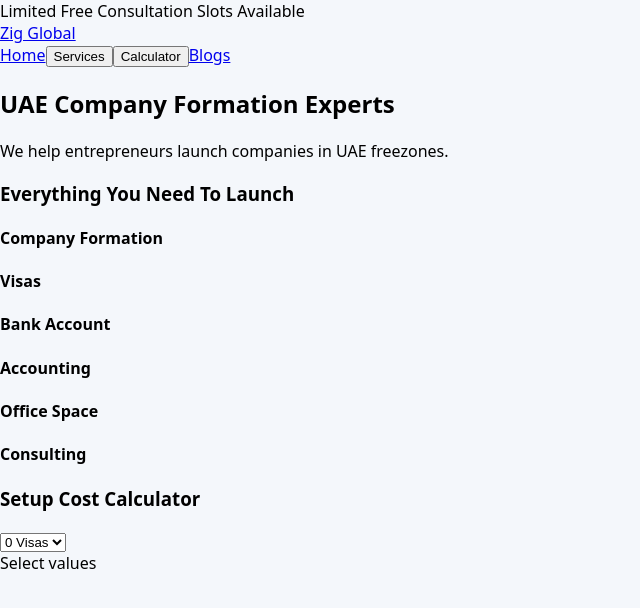
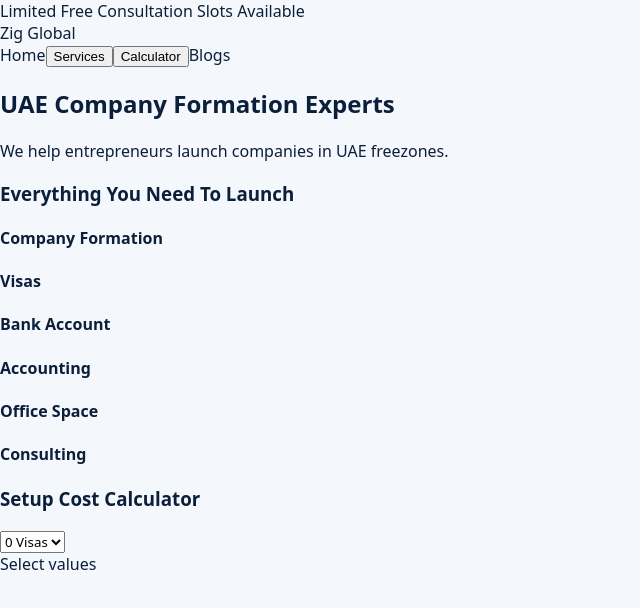
Before and after one commit to sameergodara17/zig-global-new, a React (Vite) app: page / in a window 1280 px wide. Shown: the top 608 px of the page, without its empty margins (0-640 px from the left). Built offline with nearby package versions, Linux system fonts and the light colour scheme.

Commit message:
Update style.css

```diff
--- a/src/style.css
+++ b/src/style.css
@@ -2,4 +2,19 @@
   margin: 0;
   font-family: system-ui, sans-serif;
   background: #f4f7fb;
+  color: #0B1F3A;
 }
+
+a {
+  text-decoration: none;
+  color: inherit;
+}
+
+button {
+  cursor: pointer;
+}
+
+input, textarea, select {
+  font-family: inherit;
+  outline: none;
+}
```
